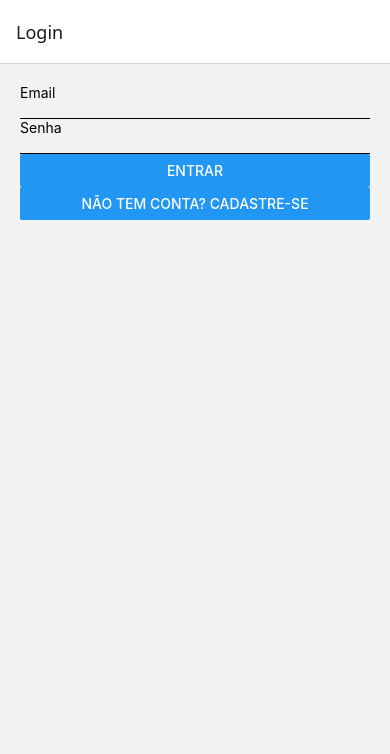
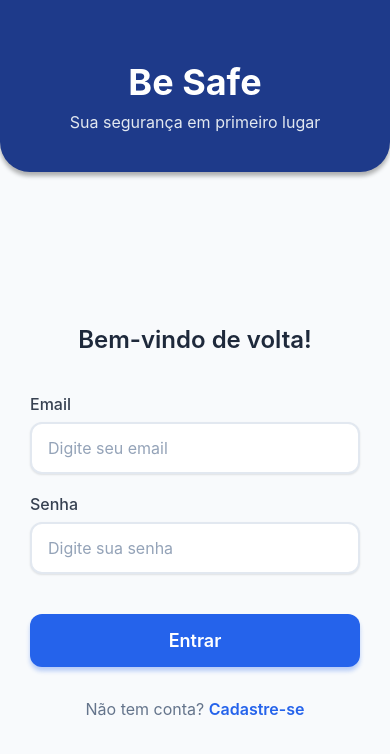
Before and after one commit to GabsGrego/beSafe, a React Native app: screen /Login in a window 390 px wide. Shown: the top 754 px of the page. Built offline with nearby package versions, Linux system fonts and the light colour scheme; what native-base would draw is missing.

Commit message:
login screen styling

```diff
--- a/src/navigation/AppNavigator.tsx
+++ b/src/navigation/AppNavigator.tsx
@@ -16,7 +16,7 @@ const Stack = createNativeStackNavigator<RootStackParamList>();
 const AppNavigator: React.FC = () => {
     return (
       <Stack.Navigator initialRouteName="Login">
-        <Stack.Screen name="Login" component={LoginScreen} />
+        <Stack.Screen name="Login" component={LoginScreen} options={{headerShown: false}}/>
         <Stack.Screen name="Cadastro" component={CadastroScreen} />
         <Stack.Screen name="Home" component={HomeScreen} />
         <Stack.Screen name="Perfil" component={PerfilScreen} />
--- a/src/screens/LoginScreen.tsx
+++ b/src/screens/LoginScreen.tsx
@@ -1,5 +1,5 @@
 import React, { useState } from 'react';
-import { View, Text, TextInput, Button, Alert } from 'react-native';
+import { View, Text, TextInput, TouchableOpacity, Alert, StyleSheet, StatusBar } from 'react-native';
 import { signInWithEmailAndPassword } from 'firebase/auth';
 import { auth } from '../firebase/config';
 import { NavigationProp, useNavigation } from '@react-navigation/native';
@@ -18,18 +18,170 @@ const LoginScreen: React.FC = () => {
         Alert.alert('Erro ao logar:', error.message);
     }
 };
+
+
 return (
-    <View style={{ padding: 20 }}>
-        <Text>Email</Text>
-        <TextInput value={email} onChangeText={setEmail} keyboardType="email-address" style={{ borderBottomWidth: 1 }} />
+        <View style={styles.container}>
+            <StatusBar barStyle="light-content" backgroundColor="#1e3a8a" />
 
-        <Text>Senha</Text>
-        <TextInput value={senha} onChangeText={setSenha} secureTextEntry style={{ borderBottomWidth: 1 }} />
+            {/* Header com nome do app */}
+            <View style={styles.header}>
+                <Text style={styles.appName}>Be Safe</Text>
+                <Text style={styles.subtitle}>Sua segurança em primeiro lugar</Text>
+            </View>
 
-        <Button title="Entrar" onPress={login} />
-        <Button title="Não tem conta? Cadastre-se" onPress={() => navigation.navigate('Cadastro')} />
-    </View>
-);
+            {/* Formulário */}
+            <View style={styles.formContainer}>
+                <Text style={styles.welcomeText}>Bem-vindo de volta!</Text>
+
+                <View style={styles.inputContainer}>
+                    <Text style={styles.label}>Email</Text>
+                    <TextInput
+                        value={email}
+                        onChangeText={setEmail}
+                        keyboardType="email-address"
+                        style={styles.input}
+                        placeholder="Digite seu email"
+                        placeholderTextColor="#94a3b8"
+                        autoCapitalize="none"
+                    />
+                </View>
+
+                <View style={styles.inputContainer}>
+                    <Text style={styles.label}>Senha</Text>
+                    <TextInput
+                        value={senha}
+                        onChangeText={setSenha}
+                        secureTextEntry
+                        style={styles.input}
+                        placeholder="Digite sua senha"
+                        placeholderTextColor="#94a3b8"
+                    />
+                </View>
+
+                <TouchableOpacity style={styles.loginButton} onPress={login}>
+                    <Text style={styles.loginButtonText}>Entrar</Text>
+                </TouchableOpacity>
+
+                <TouchableOpacity
+                    style={styles.registerButton}
+                    onPress={() => navigation.navigate('Cadastro')}
+                >
+                    <Text style={styles.registerButtonText}>
+                        Não tem conta? <Text style={styles.registerButtonTextBold}>Cadastre-se</Text>
+                    </Text>
+                </TouchableOpacity>
+            </View>
+        </View>
+    );
 };
 
+const styles = StyleSheet.create({
+    container: {
+        flex: 1,
+        backgroundColor: '#f8fafc',
+    },
+    header: {
+        backgroundColor: '#1e3a8a',
+        paddingTop: 60,
+        paddingBottom: 40,
+        paddingHorizontal: 20,
+        alignItems: 'center',
+        borderBottomLeftRadius: 30,
+        borderBottomRightRadius: 30,
+        shadowColor: '#000',
+        shadowOffset: {
+            width: 0,
+            height: 4,
+        },
+        shadowOpacity: 0.3,
+        shadowRadius: 4.65,
+        elevation: 8,
+    },
+    appName: {
+        fontSize: 36,
+        fontWeight: 'bold',
+        color: '#ffffff',
+        marginBottom: 8,
+    },
+    subtitle: {
+        fontSize: 16,
+        color: '#e2e8f0',
+        textAlign: 'center',
+    },
+    formContainer: {
+        flex: 1,
+        paddingHorizontal: 30,
+        paddingTop: 40,
+        justifyContent: 'center',
+    },
+    welcomeText: {
+        fontSize: 24,
+        fontWeight: '600',
+        color: '#1e293b',
+        textAlign: 'center',
+        marginBottom: 40,
+    },
+    inputContainer: {
+        marginBottom: 20,
+    },
+    label: {
+        fontSize: 16,
+        fontWeight: '500',
+        color: '#374151',
+        marginBottom: 8,
+    },
+    input: {
+        backgroundColor: '#ffffff',
+        borderWidth: 2,
+        borderColor: '#e2e8f0',
+        borderRadius: 12,
+        paddingHorizontal: 16,
+        paddingVertical: 14,
+        fontSize: 16,
+        color: '#1e293b',
+        shadowColor: '#000',
+        shadowOffset: {
+            width: 0,
+            height: 1,
+        },
+        shadowOpacity: 0.1,
+        shadowRadius: 2,
+        elevation: 2,
+    },
+    loginButton: {
+        backgroundColor: '#2563eb',
+        borderRadius: 12,
+        paddingVertical: 16,
+        alignItems: 'center',
+        marginTop: 20,
+        shadowColor: '#2563eb',
+        shadowOffset: {
+            width: 0,
+            height: 4,
+        },
+        shadowOpacity: 0.3,
+        shadowRadius: 4.65,
+        elevation: 8,
+    },
+    loginButtonText: {
+        color: '#ffffff',
+        fontSize: 18,
+        fontWeight: '600',
+    },
+    registerButton: {
+        marginTop: 20,
+        paddingVertical: 12,
+        alignItems: 'center',
+    },
+    registerButtonText: {
+        fontSize: 16,
+        color: '#64748b',
+    },
+    registerButtonTextBold: {
+        fontWeight: '600',
+        color: '#2563eb',
+    },
+});
+
 export default LoginScreen;
```
